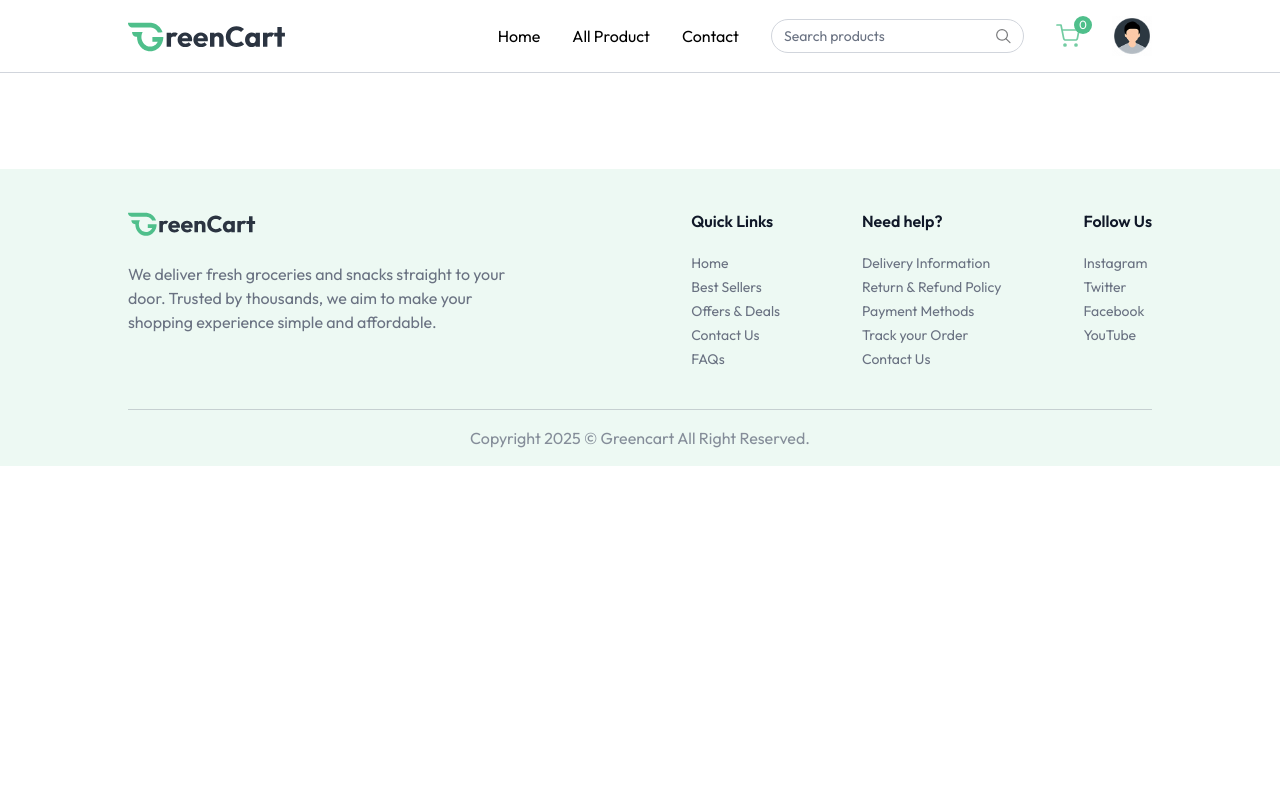
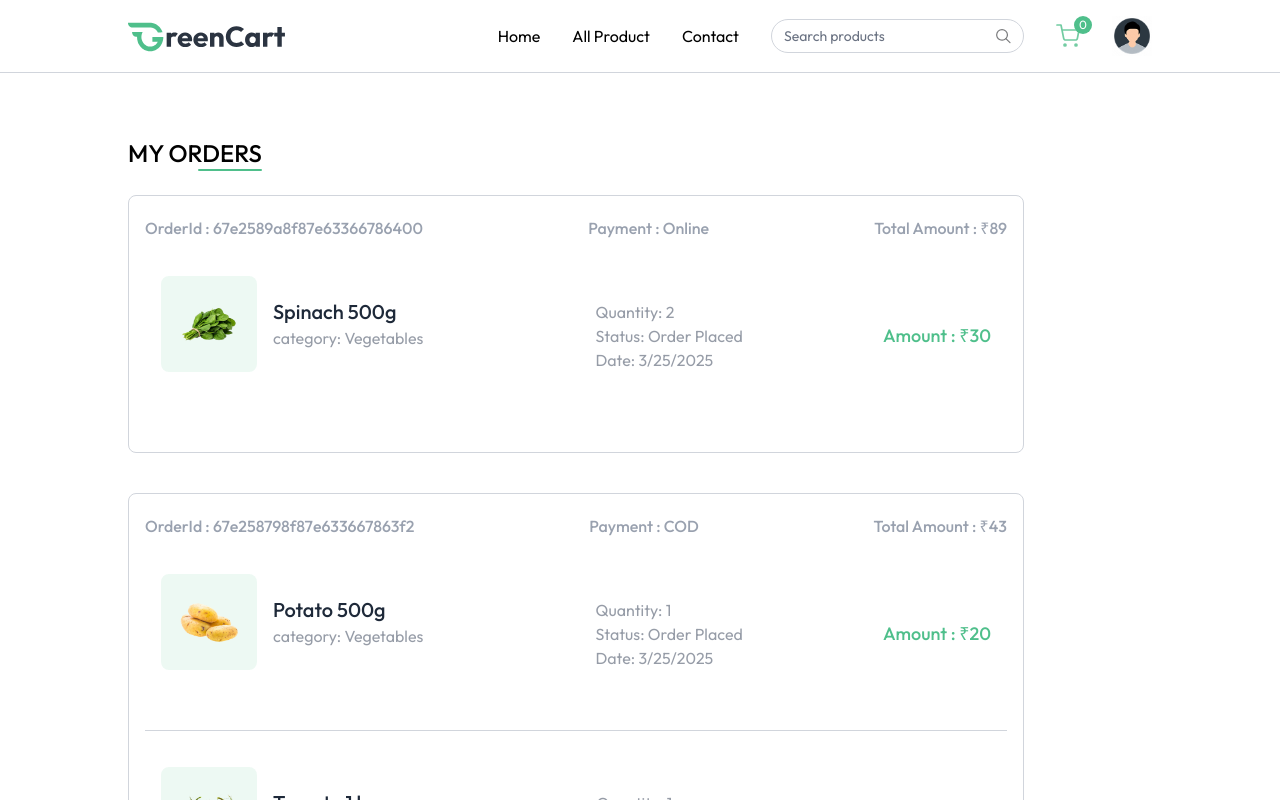
Before and after one commit to abrarulhuq-dev/Greencart, a React (Vite) app in the folder client/: page /my-order in a window 1280 px wide. Shown: the top 800 px of the page. Built offline with nearby package versions, Linux system fonts and the light colour scheme.

Commit message:
the my order page

```diff
--- a/client/src/App.jsx
+++ b/client/src/App.jsx
@@ -11,6 +11,7 @@
 import Productdetails from './pages/Productdetails'
 import Cart from './pages/Cart'
 import Addaddress from './pages/Addaddress'
+import Myorder from './pages/Myorder'
 
 const App = () => {
 
@@ -33,6 +34,7 @@
           <Route path='/products/:category/:id' element={<Productdetails />} />
           <Route path='/Cart' element={<Cart />} />
           <Route path='/add-address' element={<Addaddress />} />
+          <Route path='/my-order' element={<Myorder />} />
 
         </Routes>
       </div>
--- a/client/src/components/Navbar.jsx
+++ b/client/src/components/Navbar.jsx
@@ -54,7 +54,7 @@
                         <div className='relative group'>
                             <img src={assets.profile_icon} className='w-10' alt="profile" />
                             <ul className='hidden group-hover:block absolute top-10 right-0 bg-white shadow border border-gray-200 py-2.5 w-30 rounded-md text-sm z-40'>
-                                <li onClick={() => navigate("my-order")} className=' p-1.5 pl-3 hover:bg-primary/10 cursor-pointer'>My Order</li>
+                                <li onClick={() => navigate('/my-order')} className=' p-1.5 pl-3 hover:bg-primary/10 cursor-pointer'>My Order</li>
                                 <li onClick={logout} className=' p-1.5 pl-3 hover:bg-primary/10 cursor-pointer'>Logout</li>
                             </ul>
                         </div>
--- /dev/null
+++ b/client/src/pages/Myorder.jsx
@@ -0,0 +1,74 @@
+import React, { useEffect, useState } from 'react'
+import { useAppContext } from '../context/Appcontext'
+import { dummyOrders } from '../assets/greencart_assets/assets'
+
+const Myorder = () => {
+
+    const [myorders, setmyorders] =  useState([])
+    const { currency } = useAppContext()
+
+    const fetchMyoder = async() =>{
+
+        setmyorders(dummyOrders)
+    }
+
+    useEffect(()=>{
+
+        fetchMyoder()
+
+    })
+
+
+  return (
+
+    <div className='mt-16 pb-16'>
+         <div className='flex flex-col items-end w-max'>
+            <p className='text-2xl font-medium uppercase'>My orders</p>
+            <div className='w-16 h-0.5 bg-primary rounded-full'></div>
+         </div>
+
+         {myorders.map((order, index)=>(
+            <div key={index} className=' border border-gray-300 rounded-lg mb-10 p-4 py-5 max-w-4xl mt-6'>
+                <p className='flex justify-between md:items-center text-gray-400 md:font-medium max-md:flex-col'>
+                    <span>OrderId : {order._id}</span>
+                    <span >Payment : {order.paymentType}</span>
+                    {/* <span>Shipping : {order.address[{street,city,state,zipcode,country}]}</span> */}
+                    <span>Total Amount : {currency}{order.amount}</span>
+
+                </p>
+                {order.items.map((item, index)=>(
+
+                    <div key={index} className={`relative bg-white text-gray-500/70 ${order.items.length !== index +1 && 'border-b'} border-gray-300 flex flex-col md:flex-row : items-center justify-between p-4 py-5
+                     md:gap-16 w-full max-w-4xl`}>
+
+                        <div className='flex items-center mb-4 md:mb-10 mt-4'>
+                            <div className='bg-primary/10 p-4 rounded-lg'>
+                                <img className='w-16 h-16' src={item.product.image[0]} alt="" />
+                            </div>
+                            <div className='ml-4'>
+                                <h2 className='text-xl font-medium text-gray-800'>{item.product.name}</h2>
+                                <p >category: {item.product.category}</p>
+                            </div>
+                        </div>
+
+                        <div className='flex flex-col justify-center md:ml-8 mb-4 md:mb-0'>
+                            <p>Quantity: {item.quantity || "1"}</p>
+                            <p>Status: {order.status}</p>
+                            <p>Date: {new Date(order.createdAt).toLocaleDateString()}</p>
+                        </div>
+
+                        <p className='text-primary text-lg font-medium'>
+                            Amount : {currency}{item.product.offerPrice * item.quantity}
+                        </p>
+
+                    </div>
+
+                ))}
+
+            </div>
+         ))}
+    </div>
+  )
+}
+
+export default Myorder
```
